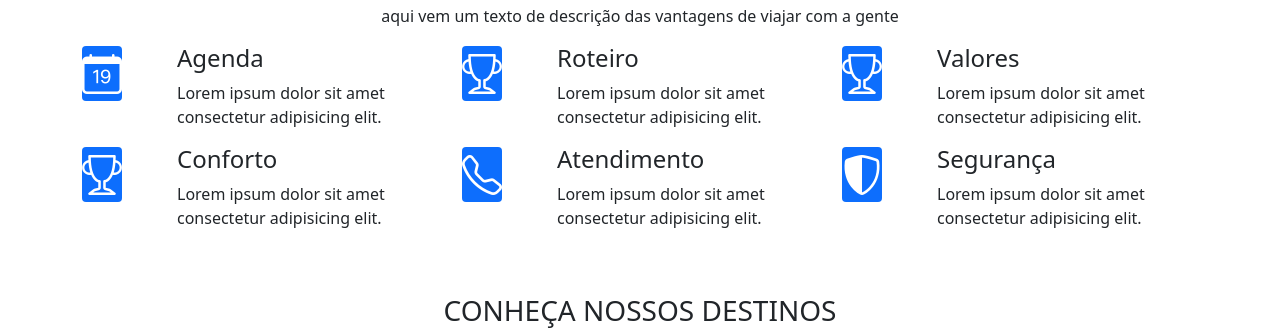
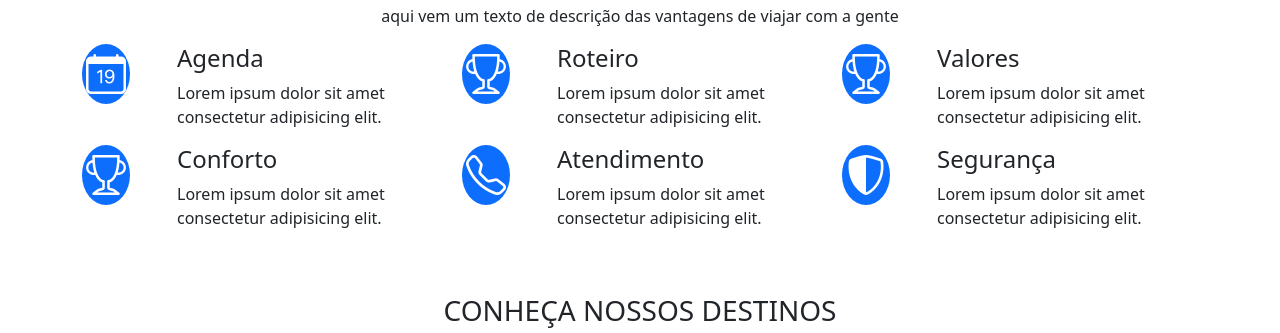
Before and after one commit to jpremedi/site-bootstrap, a plain HTML site: page index.html in a window 1280 px wide. Shown: the part 457-790 px from the top of the page. Drawn offline with nearby package versions, Linux system fonts and the light colour scheme.

Commit message:
icones redondos

```diff
--- a/css/style.css
+++ b/css/style.css
@@ -0,0 +1,5 @@
+i {
+    display: block;
+    width: 48px;
+    text-align: center;
+}
--- a/index.html
+++ b/index.html
@@ -47,21 +47,21 @@
         </div>
         <div class="row">
             <div class="col-sm-1">
-                <i class="bi-calendar-date fs-1 bg-primary text-white rounded"></i>
+                <i class="bi-calendar-date fs-1 bg-primary text-white rounded-circle"></i>
             </div>
             <div class="col-sm-3">
                 <h4>Agenda</h4>
                 <p>Lorem ipsum dolor sit amet consectetur adipisicing elit.</p>
             </div>
             <div class="col-sm-1">
-                <i class="bi-trophy fs-1 bg-primary text-white rounded"></i>
+                <i class="bi-trophy fs-1 bg-primary text-white rounded-circle"></i>
             </div>
             <div class="col-sm-3">
                 <h4>Roteiro</h4>
                 <p>Lorem ipsum dolor sit amet consectetur adipisicing elit.</p>
             </div>
             <div class="col-sm-1">
-                <i class="bi-trophy fs-1 bg-primary text-white rounded"></i>
+                <i class="bi-trophy fs-1 bg-primary text-white rounded-circle"></i>
             </div>
             <div class="col-sm-3">
                 <h4>Valores</h4>
@@ -71,21 +71,21 @@
 
         <div class="row">
             <div class="col-sm-1">
-                <i class="bi-trophy fs-1 bg-primary text-white rounded"></i>
+                <i class="bi-trophy fs-1 bg-primary text-white rounded-circle"></i>
             </div>
             <div class="col-sm-3">
                 <h4>Conforto</h4>
                 <p>Lorem ipsum dolor sit amet consectetur adipisicing elit.</p>
             </div>
             <div class="col-sm-1">
-                <i class="bi-telephone fs-1 bg-primary text-white rounded"></i>
+                <i class="bi-telephone fs-1 bg-primary text-white rounded-circle"></i>
             </div>
             <div class="col-sm-3">
                 <h4>Atendimento</h4>
                 <p>Lorem ipsum dolor sit amet consectetur adipisicing elit.</p>
             </div>
             <div class="col-sm-1">
-                <i class="bi-shield-shaded fs-1 bg-primary text-white rounded"></i>
+                <i class="bi-shield-shaded fs-1 bg-primary text-white rounded-circle"></i>
             </div>
             <div class="col-sm-3">
                 <h4>Segurança</h4>
```
